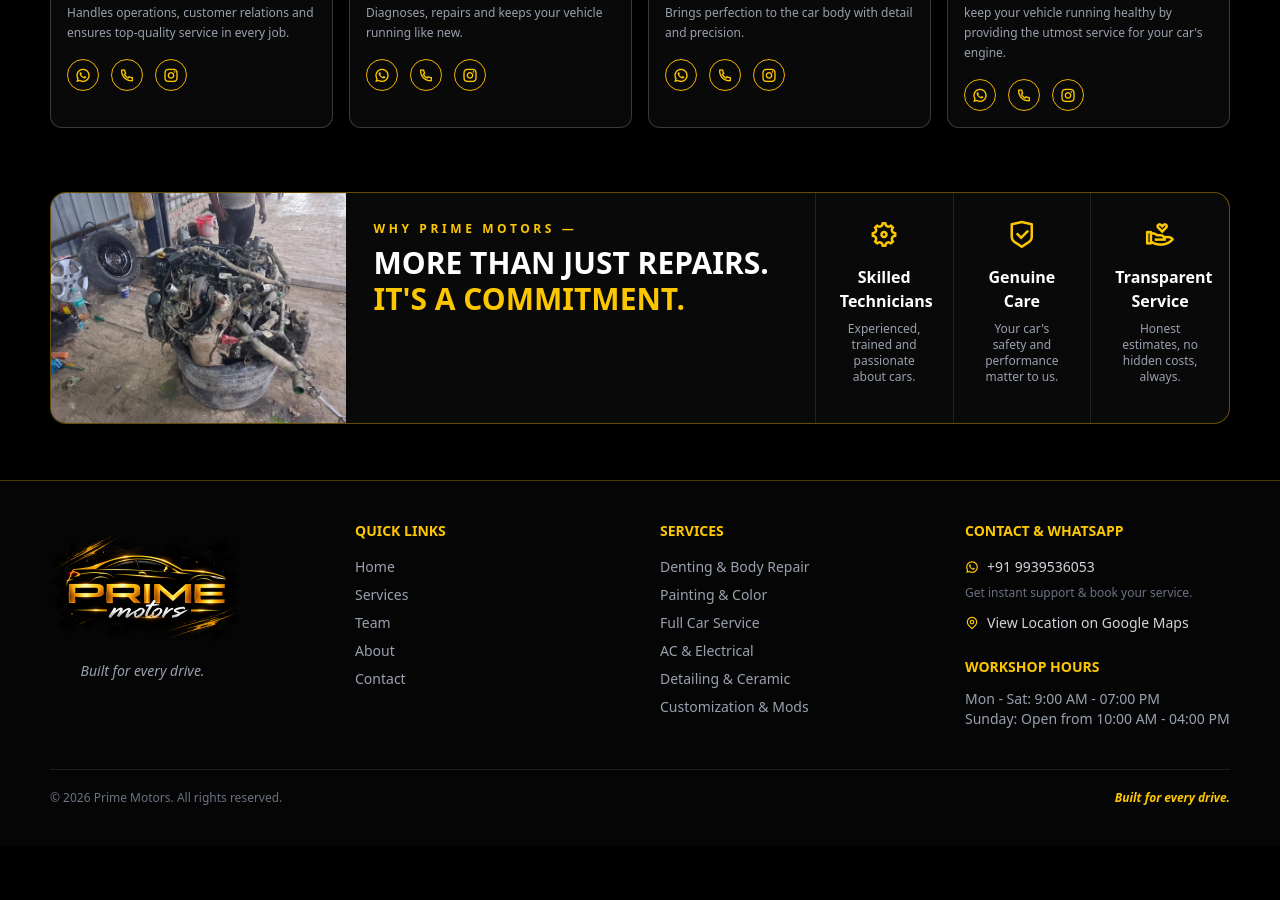
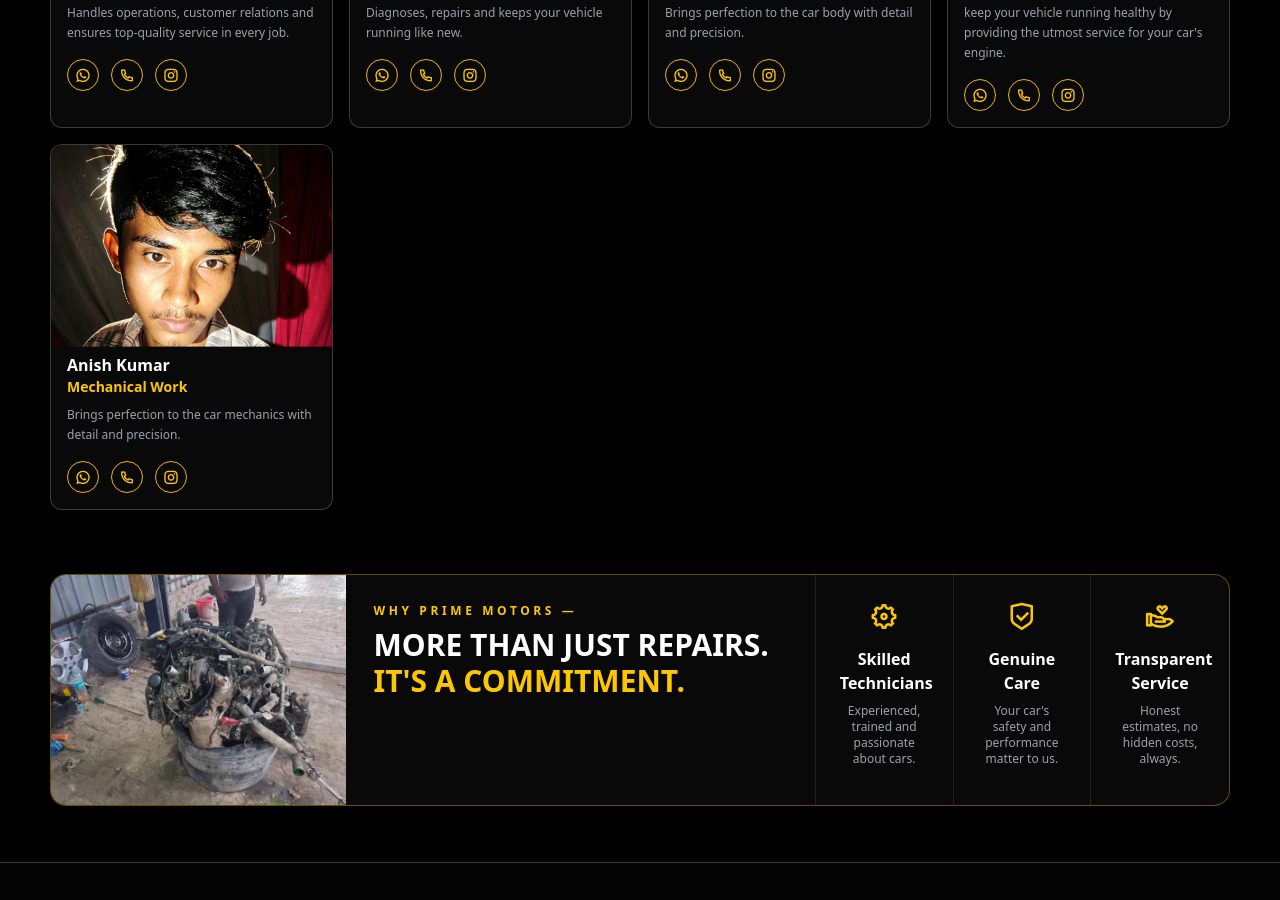
Before and after one commit to adarshsingh-ops/PrimeMotorsWebsite, a plain HTML site: page index.html in a window 1280 px wide. Shown: the part 1828-2728 px from the top of the page. Before the commit the page ends 2674 px from the top, so only its background shows below. Drawn offline with nearby package versions, Linux system fonts and the light colour scheme.

Commit message:
added 1 more team member card

```diff
--- a/index.html
+++ b/index.html
@@ -903,9 +903,68 @@
 
                 </div>
 
+                <!-- Person -->
+                <div
+                    class="overflow-hidden rounded-xl
+                           border border-white/20 bg-[#090909]"
+                >
+
+                    <img
+                        src="./images/Anish.jpeg"
+                        class="h-64 w-full object-cover scale-110 object-[center_25%] sm:h-48"
+                    >
+
+                    <div class="p-4">
+
+                        <h3 class="font-bold">Anish Kumar</h3>
+
+                        <p class="text-sm font-semibold text-yellow-400">
+                            Mechanical Work
+                        </p>
+
+                        <p class="mt-2 text-xs leading-5 text-gray-400">
+                            Brings perfection to the car mechanics with
+                            detail and precision.
+                        </p>
+
+                        <div class="mt-4 flex gap-3">
+
+                            <a
+                            href="https://wa.me/"
+                            target="_blank"
+                            rel="noopener noreferrer"
+                            class="flex h-8 w-8 items-center justify-center rounded-full border border-yellow-500 text-yellow-400"
+                            >
+                            <i class="ri-whatsapp-line"></i>
+                            </a>
+
+                            <a
+                            href="tel:"
+                            class="flex h-8 w-8 items-center justify-center rounded-full border border-yellow-500 text-yellow-400"
+                            >
+                            <i class="ri-phone-line"></i>
+                            </a>
+
+                            <a href="#"
+                                class="flex h-8 w-8 items-center justify-center
+                                       rounded-full border border-yellow-500
+                                       text-yellow-400">
+                                <i class="ri-instagram-line"></i>
+                            </a>
+
+                        </div>
+
+                    </div>
+
+                </div>
+
+
             </div>
 
         </div>
+
+
+
 
     </section>
 
```
Also changed, not shown: images/Anish.jpeg (added).
